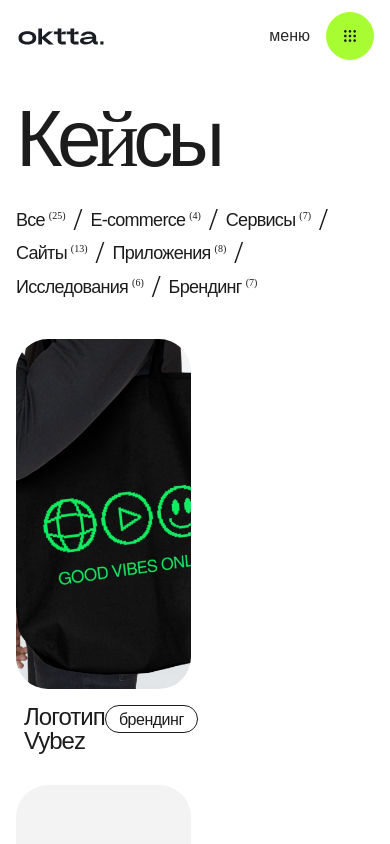
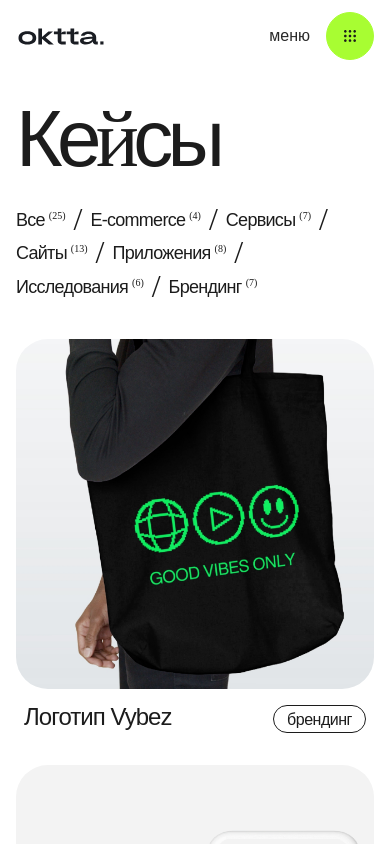
Before and after one commit to asuponev/oktta-vue-layout, a Vue app: page /cases in a window 390 px wide. Built offline with nearby package versions, Linux system fonts and the light colour scheme; a web font is replaced by a local one.

Commit message:
fix: width card on mobile

```diff
--- a/src/components/CaseList.vue
+++ b/src/components/CaseList.vue
@@ -134,6 +134,10 @@ export default {
 @media (max-width: 590px) {
   .case {
     gap: 32px;
+
+    &__box {
+      width: 100%;
+    }
   }
 }
 </style>
```
